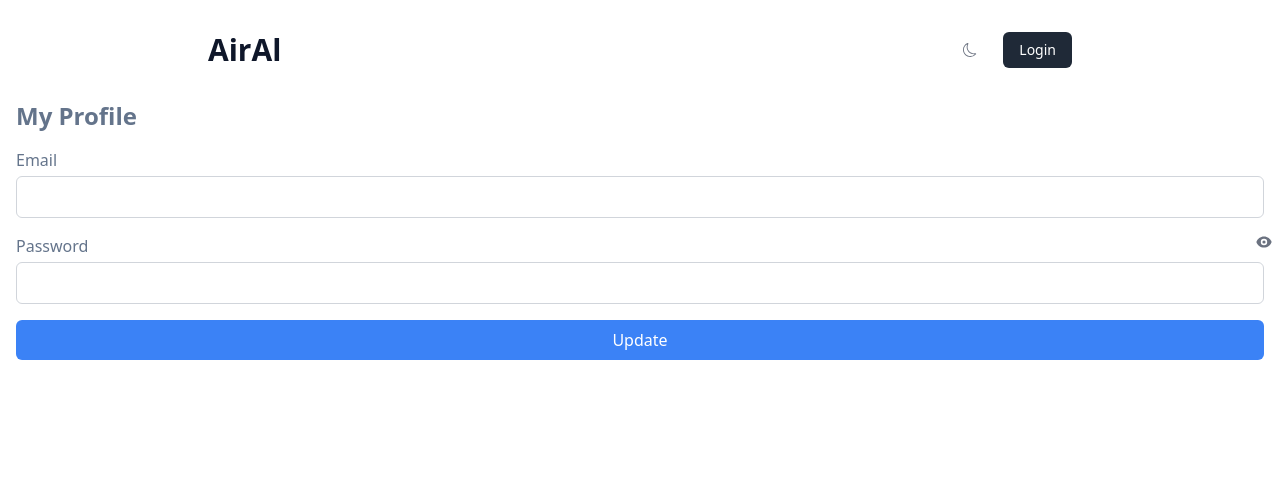
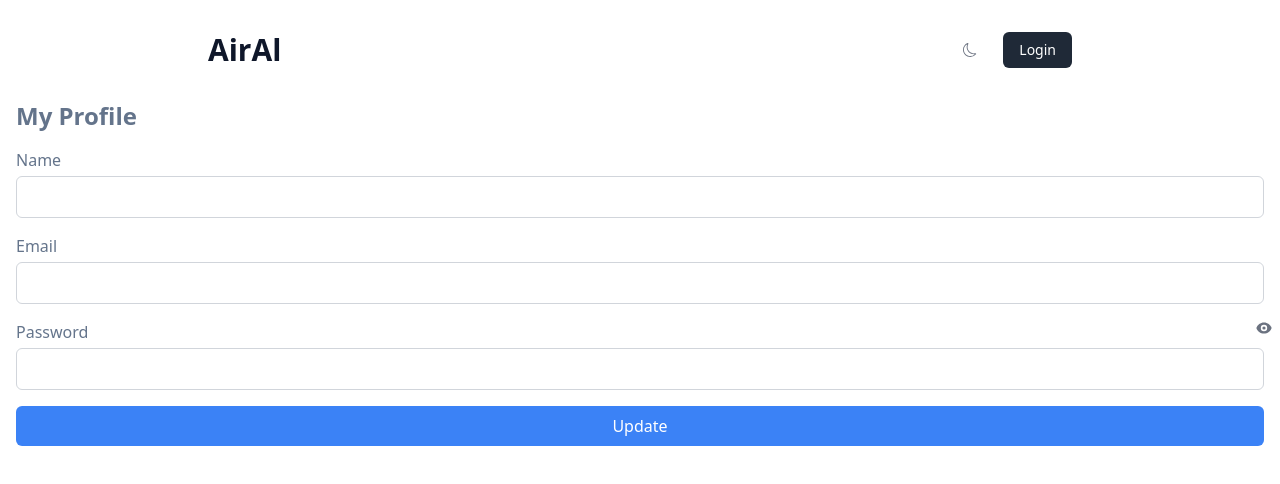
Before and after one commit to BaldeAl/airtemp, a Next.js app: page /Auth/me in a window 1280 px wide. Shown: the top 484 px of the page. Built offline with nearby package versions, Linux system fonts and the light colour scheme; no server answers.

Commit message:
modified:   src/components/Auth/Register.jsx 	modified:   src/components/Auth/Update.jsx

```diff
--- a/src/components/Auth/Register.jsx
+++ b/src/components/Auth/Register.jsx
@@ -51,6 +51,7 @@ const Register = () => {
                     type="text"
                     value={name}
                     name="name"
+                    required
                     onChange={(e) => setName(e.target.value)}
                 />
 
@@ -59,6 +60,7 @@ const Register = () => {
                     type="email"
                     value={email}
                     name="email"
+                    required
                     onChange={(e) => setEmail(e.target.value)}
                 />
 
@@ -67,6 +69,7 @@ const Register = () => {
                     type="password"
                     value={password}
                     name="password"
+                    required
                     onChange={(e) => setPassword(e.target.value)}
                 />
 
--- a/src/components/Auth/Update.jsx
+++ b/src/components/Auth/Update.jsx
@@ -61,6 +61,14 @@ const Update = () => {
 
 
             <form className="flex flex-col gap-4" data-bitwarden-watching="1" onSubmit={handleSubmit}>
+
+                <InputField
+                    label="Name"
+                    type="name"
+                    name="name"
+                    value={name}
+                    onChange={(e) => setEmail(e.target.value)}
+                />
                 <InputField
                     label="Email"
                     type="email"
```
